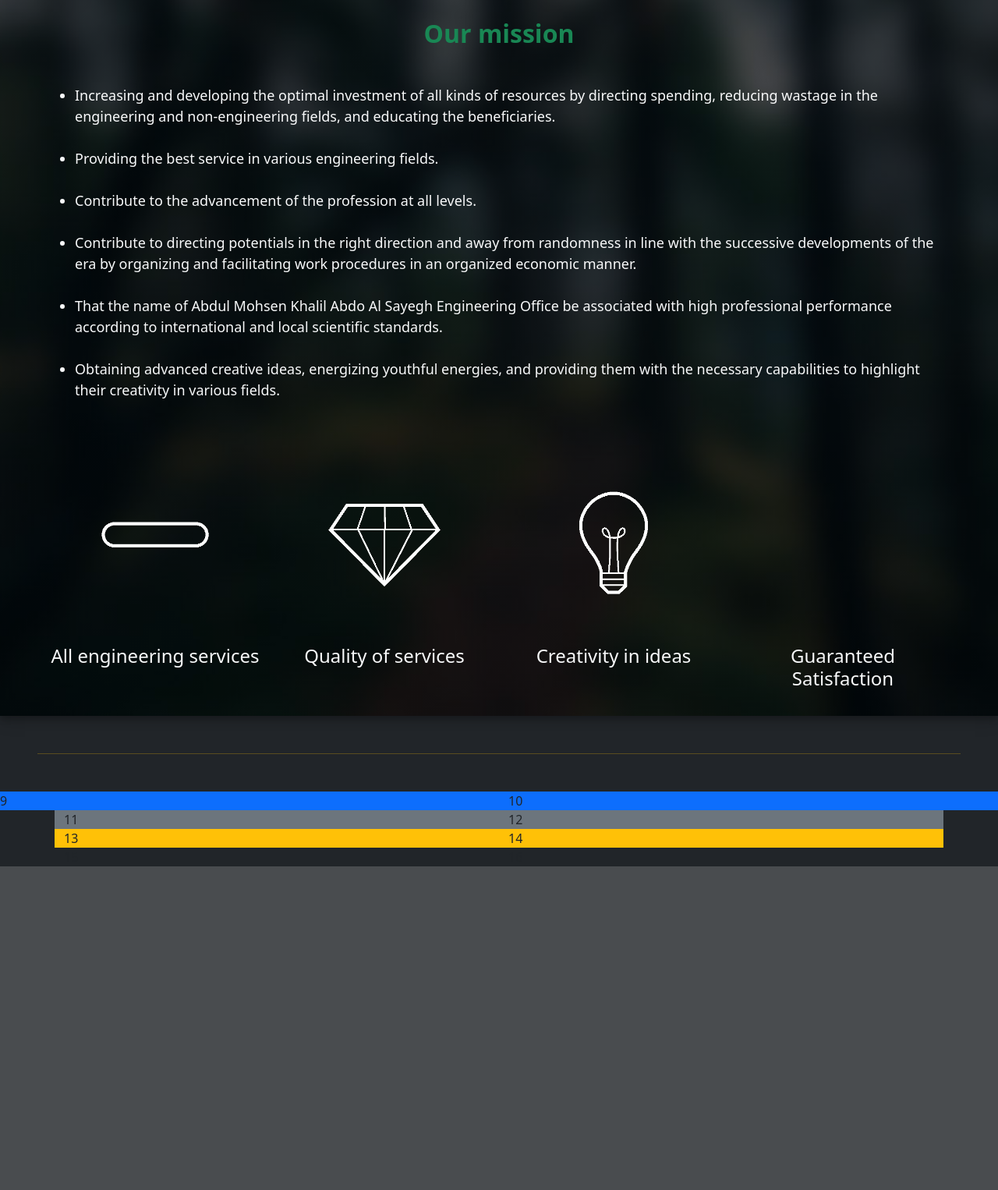
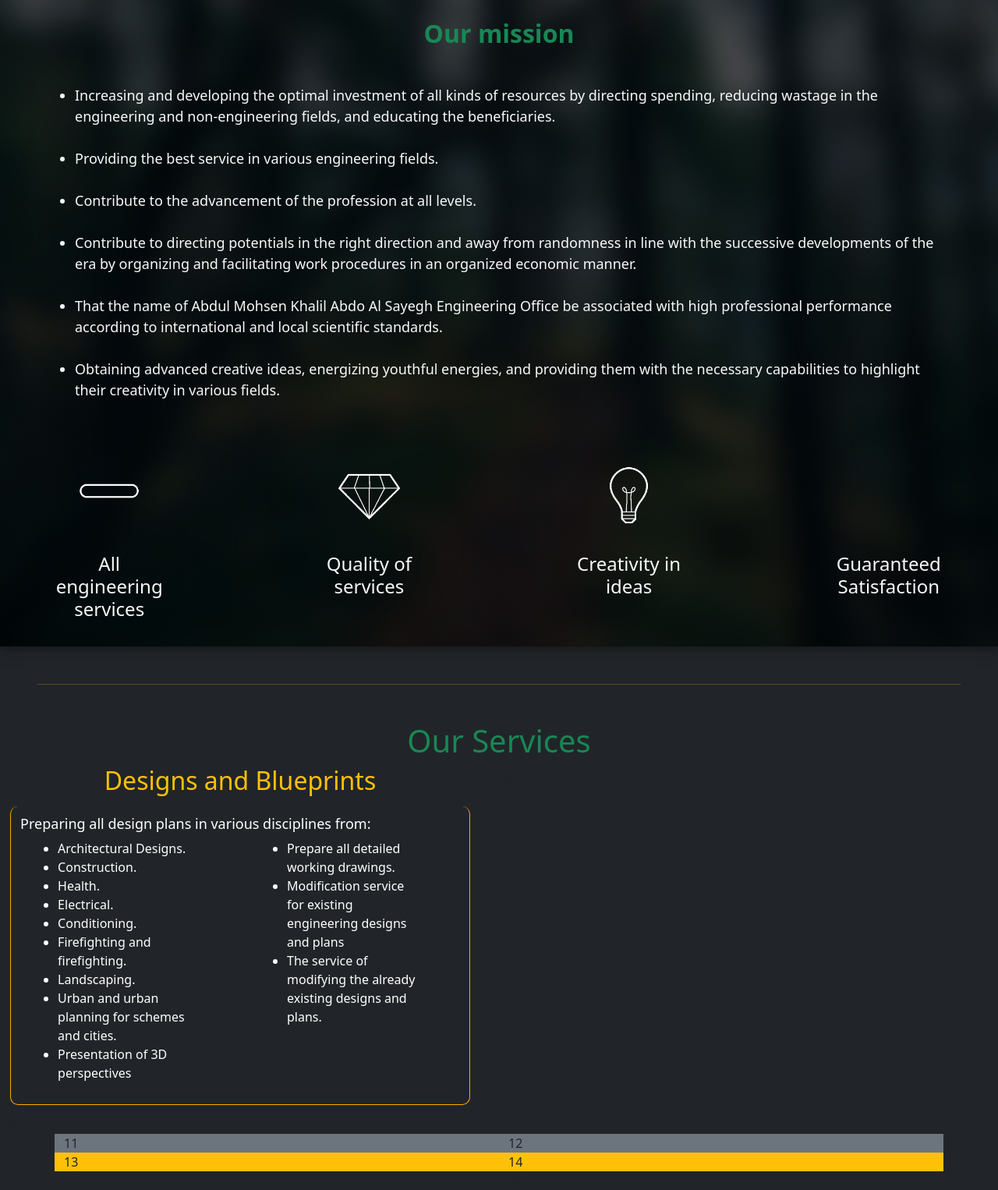
Before and after one commit to DoomyD/WebServer_Office, a Django app: page / in a window 1280 px wide. Shown: the part 1737-3263 px from the top of the page at 78% size. Before the commit the page ends 2848 px from the top, so only its background shows below. Run offline with Django 4.2, Linux system fonts and the light colour scheme; some libraries are stand-ins or nearby versions.

Commit message:
Added Our Services Part-1

```diff
--- a/WebServer_Office/templates/main_page.html
+++ b/WebServer_Office/templates/main_page.html
@@ -111,8 +111,8 @@
                     </ul>
                 </div>
 
-                <div class="gif-container text-light w-100 justify-content-center text-center">
-                    <div class="row">
+                <div class="gif-container text-light justify-content-center text-center">
+                    <div class="row justify-content-between">
                         <div class="col-3">
                             <img src="{% static 'Webserver_Office/main_page/gif/tools.gif'%}" class="m-auto p-1 w-100" alt="inner office">
                             <h1 class="display-6">All engineering services</h1>
@@ -150,6 +150,7 @@
 }
 .gif-container h1{
     font-size: small;
+
 }
 .our-mission-article li{font-size: large}
 @media (min-width: 576px)
@@ -159,7 +160,8 @@
             margin-bottom: 0;
         }
         .our-mission-article h1{font-size: xx-large}
-        .gif-container h1{font-size: large}
+        .gif-container h1{font-size: medium}
+        .gif-container .col-3{width: 15%}
         .our-mission-article li{font-size: large}
 
     }
@@ -171,13 +173,87 @@
 
      <hr class="m-5 bg-warning">
 
-    <div class="our-services-container bg-primary">
+    <div class="our-services-container bg-dark">
         <div class="row">
-            <div class="col">9</div>
+            <h1 class="display-6 text-center text-success">Our Services</h1>
+            <div class="row justify-content-center">
+                <div class="col-12 col-sm-6" id="c1">
+                    <h5 class="display-5 text-warning p-0 m-0 text-center">Designs and Blueprints</h5>
+                    <div class="sub-content text-white">
+                        <h6 class="display-6">Preparing all design plans in various disciplines from:</h6>
+                        <div class="row">
+                            <div class="col">
+                                 <ul class="px-5">
+                                     <li>
+                                         Architectural Designs.
+                                     </li>
+                                     <li>
+                                         Construction.
+                                     </li>
+                                      <li>
+                                         Health.
+                                     </li>
+                                     <li>
+                                        Electrical.
+                                    </li>
+                                     <li>
+                                         Conditioning.
+                                     </li>
+                                     <li>
+                                         Firefighting and firefighting.
+                                     </li>
+                                     <li>
+                                         Landscaping.
+                                     </li>
+                                     <li>
+                                         Urban and urban planning for schemes and cities.
+                                     </li>
+                                     <li>
+                                         Presentation of 3D perspectives
+                                     </li>
+
+
+                                 </ul>
+                            </div>
+                            <div class="col">
+                                <ul class="px-5">
+                                    <li>
+                                        Prepare all detailed working drawings.
+                                    </li>
+                                     <li>
+                                        Modification service for existing engineering designs and plans
+                                    </li>
+                                    <li>
+                                        The service of modifying the already existing designs and plans.
+                                    </li>
+                                 </ul>
+                            </div>
+                        </div>
+
+                    </div>
+                </div>
+                <div class="col col-sm-6">gg</div>
+            </div>
             <div class="col">10</div>
         </div>
     </div>
+<style>
+.our-services-container h5{font-size: xx-large;}
+.our-services-container h6{font-size: large}
+.our-services-container #c1{
 
+}
+.sub-content {
+    padding: 2%;
+    border-style: none solid solid solid;
+    border-width: 1px;
+    border-color: #ffaa00;
+    border-radius: 10px;
+    margin:1vw;
+    {#border-color: yellow;#}
+}
+
+</style>
     <div class="container bg-secondary">
         <div class="row">
             <div class="col">11</div>
--- a/static/DoomyDe/css/main.css
+++ b/static/DoomyDe/css/main.css
@@ -41,7 +41,7 @@
     border-radius: 4px;
     /*Coloring-Texting*/
     text-shadow: 0 0 10px #000000;
-    background-color: rgb(77, 77, 77);
+    /*background-color: rgb(77, 77, 77);*/
 }
 .img_trans:hover{
     opacity: 0.9;
```
